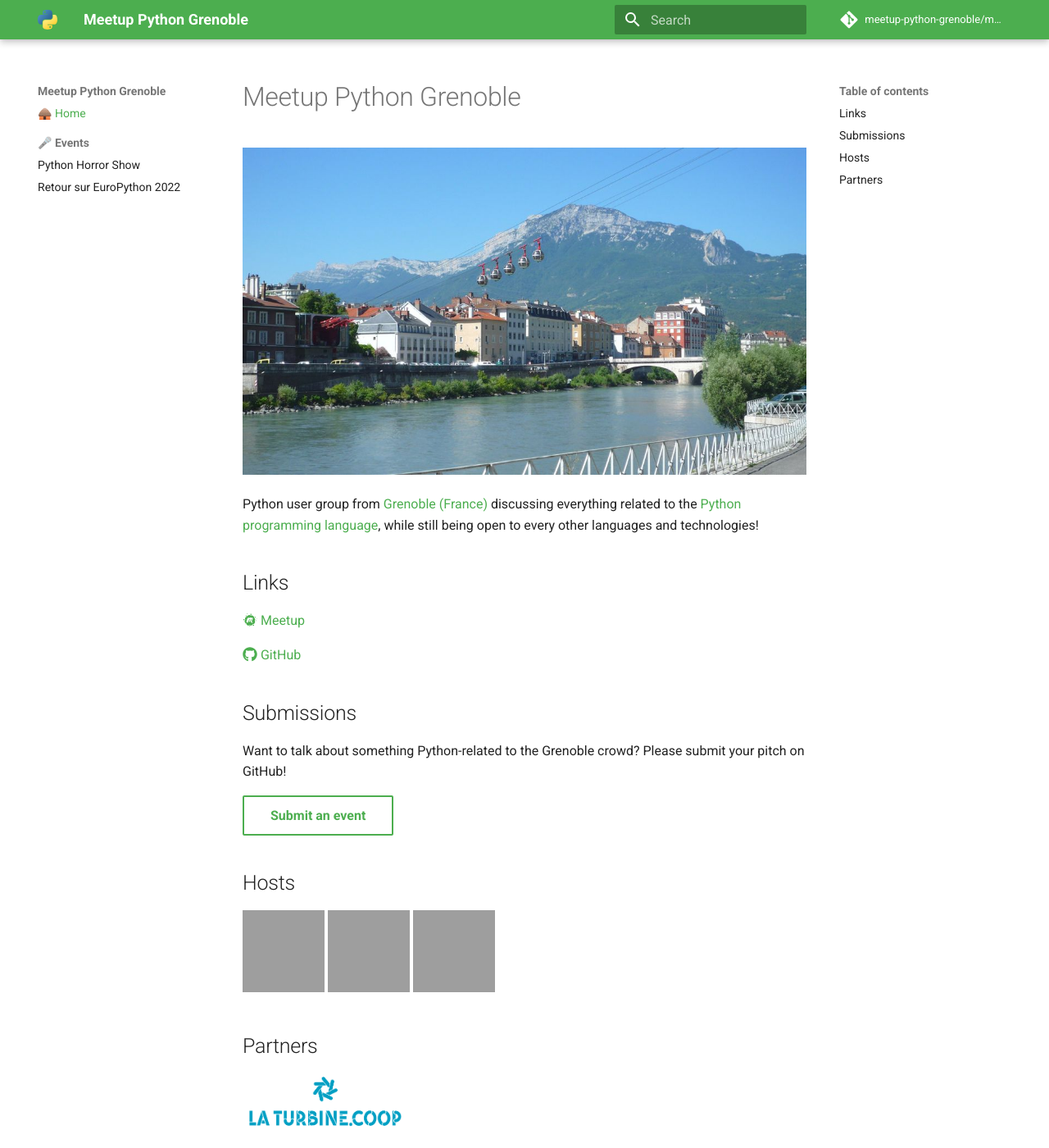
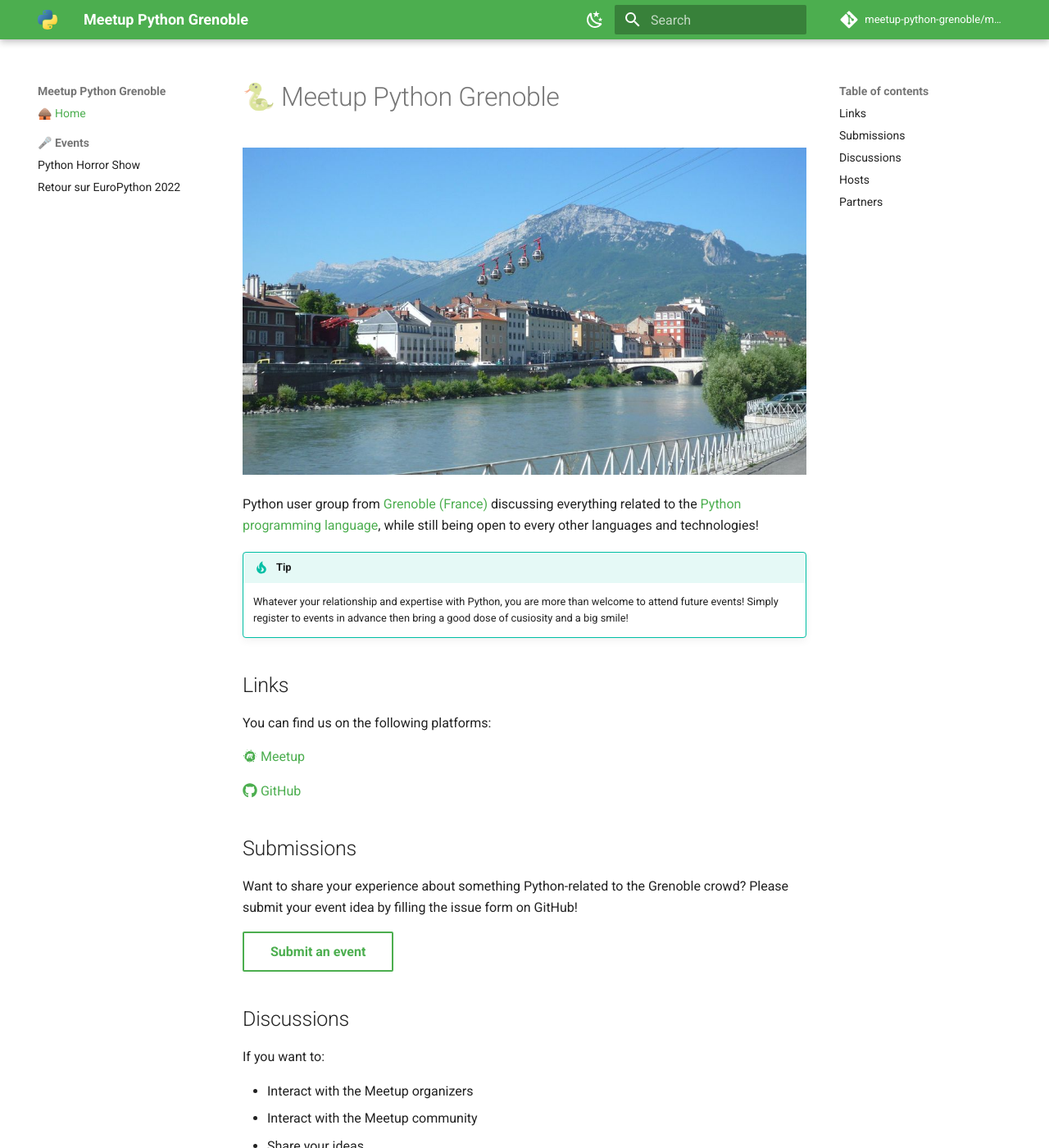
Before and after one commit to meetup-python-grenoble/meetup-python-grenoble.github.io, an MkDocs documentation site: the page built from content/index.md, in a window 1280 px wide and 1400 px high, cut to the strip 0-1400 px from the top of the window. Shown: the whole strip at 82% size. Built offline with MkDocs 1.6.1 and Material for MkDocs 9.7.7, drawn with Linux system fonts in a browser that asks for light colours; comment, search, counter and statistics services are not loaded; some of the changed text lies outside the part shown; grey boxes are pictures that could not be loaded.

Commit message:
Better site events layout

```diff
--- a/content/index.md
+++ b/content/index.md
@@ -12,7 +14,14 @@
 everything related to the [Python programming language](https://www.python.org),
 while still being open to every other languages and technologies!
 
+!!! tip
+    Whatever your relationship and expertise with Python, you are more than
+    welcome to attend future events! Simply register to events in advance then
+    bring a good dose of cusiosity and a big smile!
+
 ## Links
+
+You can find us on the following platforms:
 
 [:fontawesome-brands-meetup: Meetup](https://www.meetup.com/fr-FR/groupe-dutilisateurs-python-grenoble/)
 
@@ -20,9 +29,25 @@
 
 ## Submissions
 
-Want to talk about something Python-related to the Grenoble crowd? Please submit your pitch on GitHub!
+Want to share your experience about something Python-related to the Grenoble
+crowd? Please submit your event idea by filling the issue form on GitHub!
 
 [Submit an event](https://github.com/meetup-python-grenoble/meetup-python-grenoble.github.io/issues/new?assignees=&labels=submission&template=submission.yml&title=New+Event+Submission){ .md-button }
+
+
+## Discussions
+
+If you want to:
+
+- Interact with the Meetup organizers
+- Interact with the Meetup community
+- Share your ideas
+- Checkout the latest announcements
+- ...or anything else?
+
+Let's talk on GitHub Discussions!
+
+[Discussions](https://github.com/meetup-python-grenoble/meetup-python-grenoble.github.io/discussions){ .md-button }
 
 ## Hosts
 
@@ -32,4 +57,19 @@
 
 ## Partners
 
+Thanks to all our wonderful partners!
+
 [![La Turbine.coop](static/laturbine.png){ width=200 }](https://turbine.coop "La Turbine.coop Website")
+
+!!! info "Want to be come a partner?"
+
+    Here is what you could do:
+
+    - Hosting events
+    - Providing food and drinks
+    - Anything that can benefit the community
+
+    In exchange, you get your logo on this page and a 5 minutes pitch at the
+    beginning of sponsored events.
+
+    [Become a partner](https://github.com/meetup-python-grenoble/meetup-python-grenoble.github.io/discussions){ .md-button }
--- a/mkdocs.yml
+++ b/mkdocs.yml
@@ -15,12 +15,19 @@
     mjbright:
       name: Mike Bright
       url: https://www.linkedin.com/in/mjbright/
+      avatar: https://avatars.githubusercontent.com/u/1880109
     rclement:
       name: Romain Clement
       url: https://www.linkedin.com/in/romainclement/
+      avatar: https://avatars.githubusercontent.com/u/1238873
     plbayart:
       name: Pierre-Loïc Bayart
       url: https://www.linkedin.com/in/pierreloicbayart/
+      avatar: https://avatars.githubusercontent.com/u/37104025
+  locations:
+    turbine:
+      name: La Turbine.coop
+      address: 5 esplanade Andry Farcy, 38000 Grenoble, France
   social:
     - icon: fontawesome/brands/meetup
       link: https://www.meetup.com/fr-FR/groupe-dutilisateurs-python-grenoble/
@@ -32,13 +39,24 @@
     fr: fr
     en: en
     talk: talk
-    game: game
+    quiz: quiz
 
 theme:
   name: material
   custom_dir: "overrides/"
   palette:
-    primary: green
+    - media: "(prefers-color-scheme: light)"
+      scheme: default
+      primary: green
+      toggle:
+        icon: material/weather-night
+        name: Switch to dark mode
+    - media: "(prefers-color-scheme: dark)"
+      scheme: slate
+      primary: green
+      toggle:
+        icon: material/weather-sunny
+        name: Switch to light mode
   features:
     - navigation.sections
     - navigation.tracking
@@ -50,7 +68,7 @@
       fr: fontawesome/solid/language
       en: fontawesome/solid/language
       talk: fontawesome/solid/microphone
-      game: fontawesome/solid/gamepad
+      quiz: fontawesome/solid/gamepad
 
 nav:
   - 🛖 Home: index.md
@@ -67,10 +85,13 @@
       tags_file: tags.md
 
 markdown_extensions:
+  - admonition
   - attr_list
   - toc:
       permalink: "#"
+  - pymdownx.details
   - pymdownx.emoji:
       emoji_index: !!python/name:materialx.emoji.twemoji
       emoji_generator: !!python/name:materialx.emoji.to_svg
   - pymdownx.magiclink
+  - pymdownx.superfences
--- a/overrides/event.html
+++ b/overrides/event.html
@@ -1 +1,97 @@
-{% extends "base.html" %}
+{% extends "main.html" %}
+
+{% block styles %}
+{{ super() }}
+<style>
+.event-meta {
+  display: flex;
+  align-items: center;
+  font-size: .6rem;
+  color: var(--md-default-fg-color--light);
+  letter-spacing: 1px;
+  text-transform: uppercase;
+}
+
+.event-authors {
+  margin-right: 0.5rem;
+}
+
+.event-author-avatar {
+  width: 1.6rem;
+  border-radius: 100%;
+}
+</style>
+{% endblock %}
+
+{% block content %}
+<!-- Actions -->
+{% include "partials/actions.html" %}
+
+<!-- Title -->
+<h1>{{ page.title | d(config.site_name, true)}}</h1>
+
+<!-- Tags -->
+{% if "tags" in config.plugins %}
+  {% include "partials/tags.html" %}
+{% endif %}
+
+<!-- Metadata -->
+<div class="event-meta">
+  <div class="event-authors">
+    {% for author in page.meta.authors %}
+    <a href="{{ config.extra.authors[author].url }}" title="{{ config.extra.authors[author].name }}">
+      <img
+        class="event-author-avatar"
+        src="{{ config.extra.authors[author].avatar }}"
+        alt="{{ author }}"
+      >
+    </a>
+    {% endfor %}
+  </div>
+
+  <div class="event-items">
+    <span class="twemoji">{% include ".icons/fontawesome/solid/calendar.svg" %}</span>
+    {{ page.meta.date }}
+    ·
+    <span class="twemoji">{% include ".icons/fontawesome/solid/map-location.svg" %}</span>
+    {% set location = config.extra.locations[page.meta.location] %}
+    {% set location_url = 'https://www.openstreetmap.org/search?query=' + location.name + ', ' + location.address %}
+    <a href="{{ location_url }}" title="{{ location.address }}">{{ location.name }}</a>
+    ·
+    {% if page.meta.category == 'talk' %}
+    <span class="twemoji">{% include ".icons/fontawesome/solid/microphone.svg" %}</span>
+    {% elif page.meta.category == 'quiz' %}
+    <span class="twemoji">{% include ".icons/fontawesome/solid/gamepad.svg" %}</span>
+    {% endif %}
+    {{ page.meta.category }}
+    ·
+    {% if page.meta.language == 'fr' %}
+    <img alt="🇫🇷" class="twemoji" src="https://twemoji.maxcdn.com/v/latest/svg/1f1eb-1f1f7.svg" title=":fr:">
+    {% elif page.meta.language == 'en' %}
+    <img alt="🇬🇧" class="twemoji" src="https://twemoji.maxcdn.com/v/latest/svg/1f1ec-1f1e7.svg" title=":gb:">
+    {% endif %}
+    {{ page.meta.language }}
+  </div>
+</div>
+
+<hr>
+
+<img src="{{ page.meta.cover|url }}" alt="Cover">
+
+<!-- Page content -->
+{{ page.content }}
+
+<!-- Source file information -->
+{% if page.meta and (
+  page.meta.git_revision_date_localized or
+  page.meta.revision_date
+) %}
+  {% include "partials/source-file.html" %}
+{% endif %}
+
+<!-- Was this page helpful? -->
+{% include "partials/feedback.html" %}
+
+<!-- Comment system -->
+{% include "partials/comments.html" %}
+{% endblock %}
```
Also changed, not shown: other parts of content/index.md (+3 -1 lines), README.md (+1 -1 lines), content/events/2022-09-29/index.md (+5 -8 lines), content/events/2022-10-25/index.md (+22 -10 lines).
